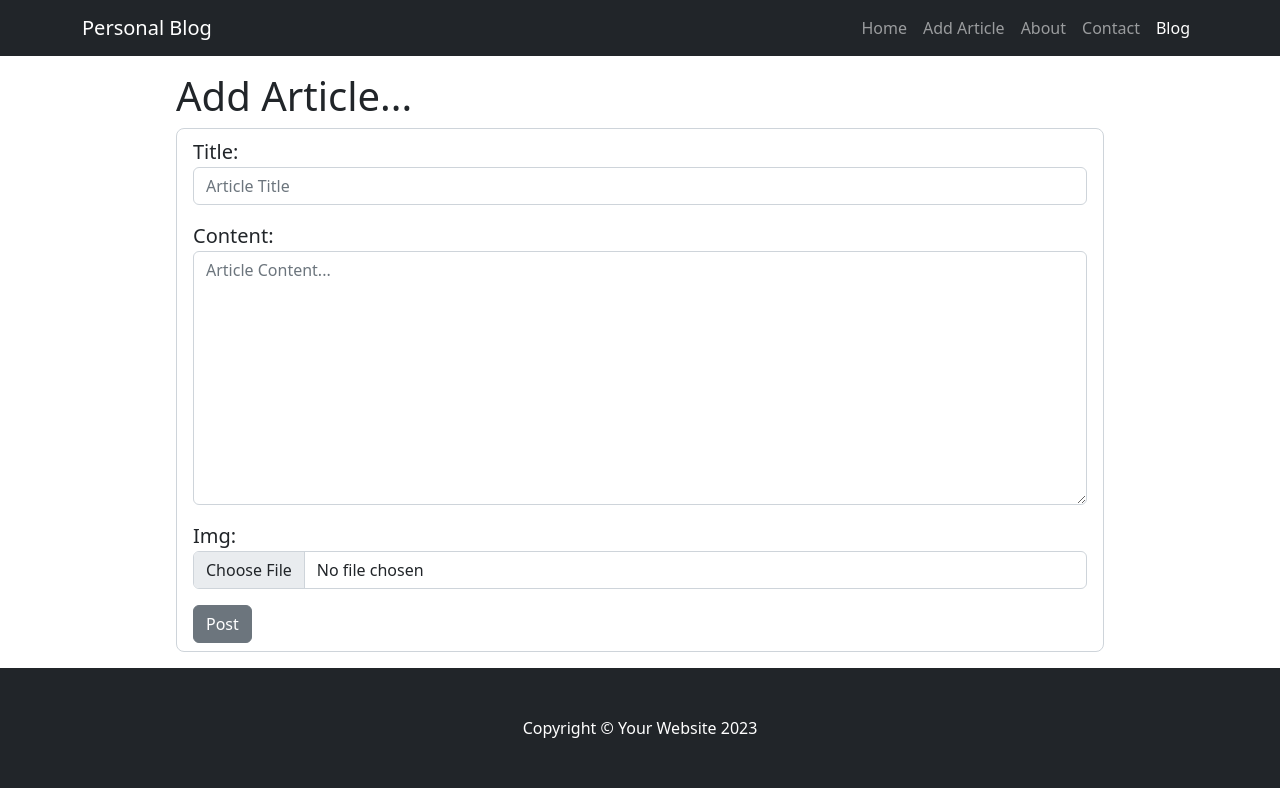
After one commit to devokatsu/Personal-Blog, a Django app: page /add/ in a window 1280 px wide. The commit adds this page. Run offline with Django 5.2, Linux system fonts and the light colour scheme; some libraries are stand-ins or nearby versions.

Commit message:
Added Add-Article Page

```diff
--- /dev/null
+++ b/home/forms.py
@@ -0,0 +1,13 @@
+from django import forms
+from . models import Article
+
+class ArticleForm(forms.ModelForm):
+    class Meta:
+        model = Article
+        fields = ('title', 'content', 'img')
+
+        widgets = {
+            'title': forms.TextInput(attrs={'class': "form-control", 'placeholder': 'Article Title'}),
+            'content': forms.Textarea(attrs={'class': "form-control", 'placeholder': 'Article Content...'}),
+            'img': forms.FileInput(attrs={'class': "form-control"}),
+        }
--- a/home/models.py
+++ b/home/models.py
@@ -1,15 +1,20 @@
 from django.contrib.auth.models import User
 from django.db import models
+from django.urls import reverse
 
 
 class Article(models.Model):
     title = models.CharField(max_length=100)
-    author = models.ForeignKey(User, on_delete=models.CASCADE)
+    author = models.ForeignKey(User, on_delete=models.CASCADE, null=True, blank=True)
     content = models.TextField()
     created_at = models.DateTimeField(auto_now_add=True)
     updated_at = models.DateTimeField(auto_now=True)
-    img = models.ImageField(upload_to="static/img", null=True, blank=True)
+    img = models.ImageField(upload_to="static/img", null=True, blank=True, default="")
 
 
     def __str__(self):
         return self.title + " | " + str(self.author)
+
+    def get_absolute_url(self):
+        return reverse("home")
+        # return reverse('detail', args=[str(self.pk)])
--- /dev/null
+++ b/home/templates/home/add_article.html
@@ -0,0 +1,19 @@
+{% extends 'base.html' %}
+{% load static %}
+
+{% block content %}
+
+
+    <div class="w-75 p-3 m-auto">
+        <h1>Add Article...</h1>
+        <div class="form-control form-control-lg ">
+            <div>
+                <form action="" method="post" enctype="multipart/form-data">
+                    {% csrf_token %}
+                    {{ form.as_p }}
+                    <button class="btn btn-secondary">Post</button>
+                </form>
+            </div>
+        </div>
+    </div>
+{% endblock %}
--- a/home/templates/home/detail.html
+++ b/home/templates/home/detail.html
@@ -5,7 +5,7 @@
 	{{ article.title }}
 {% endblock %}
 
-{% block detail %}
+{% block content %}
     <!-- Page content-->
     <div class="container mt-5">
         <div class="row">
@@ -24,7 +24,7 @@
                         <a class="badge bg-secondary text-decoration-none link-light" href="#!">Freebies</a>
                     </header>
                     <div>
-                        <a type="button" class=" btn btn-primary " href="{% url 'home:home' %}">← Back</a>
+                        <a type="button" class=" btn btn-primary " href="{% url 'home' %}">← Back</a>
                     </div>
 
                     <!-- Preview image figure-->
--- a/home/templates/home/home.html
+++ b/home/templates/home/home.html
@@ -23,12 +23,13 @@
                     {% for article in object_list %}
                         <div class="col-lg-6">
                             <div class="card mb-4">
-                                <a href="#"><img class="card-img-top" src="{{ article.img.url }}" alt="..."/></a>
+                                <a href="{% url 'detail' article.pk %}"><img class="card-img-top" src="{{ article.img.url }}" alt="..."/></a>
                                 <div class="card-body">
                                     <div class="small text-muted">{{ article.created_at }}</div>
+                                    <div class="small text-muted">Written by {{ article.author }}</div>
                                     <h2 class="card-title h4">{{ article.title }}</h2>
                                     <p class="card-text">{{ article.content | slice:75 }} ...</p>
-                                    <a class="btn btn-primary" href="{% url 'home:detail' article.pk %}">Read more →</a>
+                                    <a class="btn btn-primary" href="{% url 'detail' article.pk %}">Read more →</a>
                                 </div>
                             </div>
                         </div>
--- a/home/urls.py
+++ b/home/urls.py
@@ -1,9 +1,10 @@
 from django.urls import path
-from . views import HomePageView, ArticleDetailView
+from .views import HomePageView, ArticleDetailView, AddArticleView
 
-app_name = 'home'
+# app_name = 'home'
 
 urlpatterns = [
     path('', HomePageView.as_view(), name='home'),
     path('detail/<int:pk>', ArticleDetailView.as_view(), name='detail'),
+    path('add/', AddArticleView.as_view(), name='add_article'),
 ]
--- a/home/views.py
+++ b/home/views.py
@@ -1,8 +1,7 @@
 from django.shortcuts import render
-from django.views.generic import ListView, DetailView
-
+from django.views.generic import ListView, DetailView, CreateView
 from home.models import Article
-
+from . forms import ArticleForm
 
 class HomePageView(ListView):
     model = Article
@@ -12,3 +11,8 @@ class HomePageView(ListView):
 class ArticleDetailView(DetailView):
     model = Article
     template_name = 'home/detail.html'
+
+class AddArticleView(CreateView):
+    model = Article
+    form_class = ArticleForm
+    template_name = 'home/add_article.html'
--- a/templates/base.html
+++ b/templates/base.html
@@ -23,7 +23,8 @@
                 class="navbar-toggler-icon"></span></button>
         <div class="collapse navbar-collapse" id="navbarSupportedContent">
             <ul class="navbar-nav ms-auto mb-2 mb-lg-0">
-                <li class="nav-item"><a class="nav-link" href="{% url 'home:home' %}">Home</a></li>
+                <li class="nav-item"><a class="nav-link" href="{% url 'home' %}">Home</a></li>
+                <li class="nav-item"><a class="nav-link" href="{% url 'add_article' %}">Add Article</a></li>
                 <li class="nav-item"><a class="nav-link" href="#">About</a></li>
                 <li class="nav-item"><a class="nav-link" href="#">Contact</a></li>
                 <li class="nav-item"><a class="nav-link active" aria-current="page" href="#">Blog</a></li>
@@ -36,9 +37,7 @@
 
 {% endblock %}
 
-{% block detail %}
 
-{% endblock %}
 
 
 
```
Also changed, not shown: home/migrations/0003_alter_article_author.py (added).
